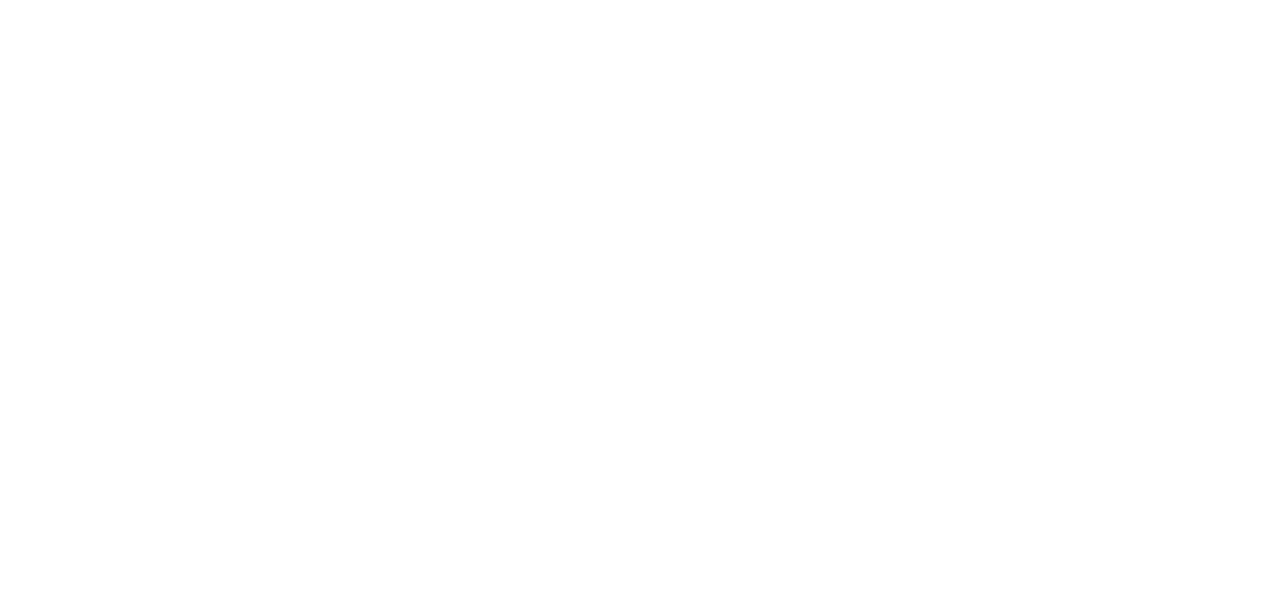
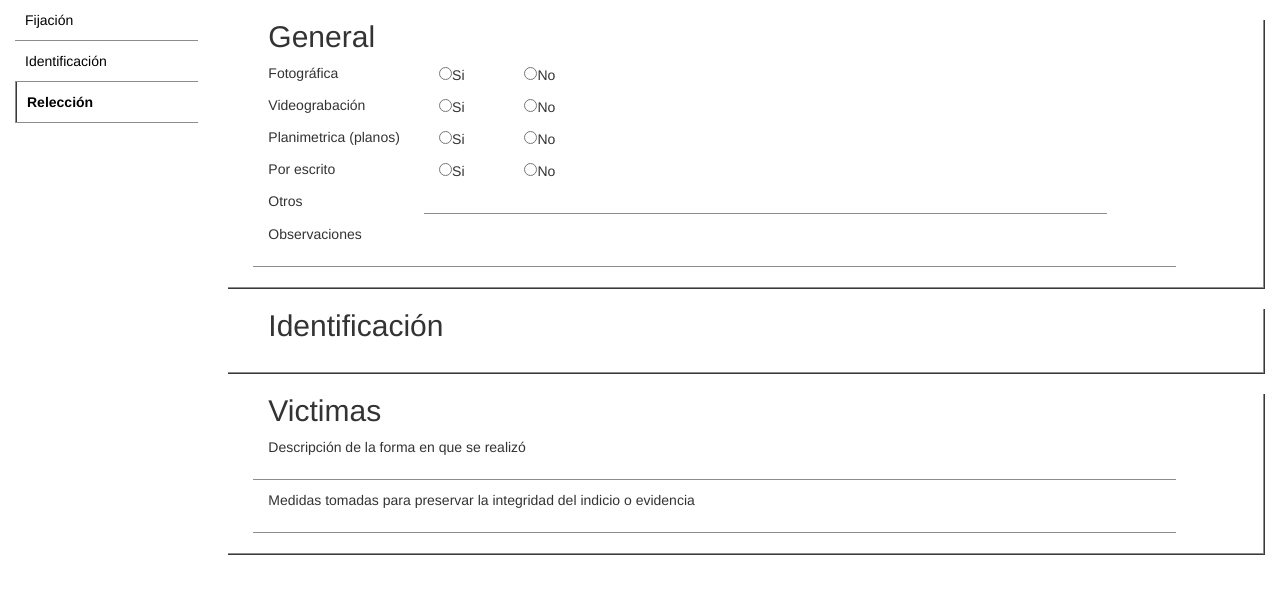
Before and after one commit to ratgr/ccmax-web, a plain HTML site: page Indicios/index.html in a window 1280 px wide. Drawn offline with nearby package versions, Linux system fonts and the light colour scheme.

Commit message:
Agrege tab de indicios

```diff
--- /dev/null
+++ b/Indicios/Indicios.css
@@ -0,0 +1,48 @@
+
+.navbar .nav {
+
+    margin-left: 5px;
+    width: 100%;
+    margin: 0;
+    display: table;
+    width: 100%;
+}
+
+.navbar .nav > li {
+    padding: 0;
+    margin: 0;
+
+    border-bottom: #8d8d8d;
+    border-bottom-width: 1px;
+    border-bottom-style: ridge;
+}
+
+
+.navbar .nav > li > a {
+    padding: 10px;
+    color: black;
+
+    width: 100%;
+}
+
+.navbar .nav .nav > lia {
+    padding-left: 30px;
+}
+
+.active > a {
+
+    font-weight: bold;
+    border-left: #8d8d8d;
+    border-left-width: 2px;
+    border-left-style: ridge;
+
+}
+
+/* hide inactive nested list */
+.navbar .nav ul.nav {
+   display: none;
+}
+/* show active nested list */
+.navbar .nav>.active>ul.nav {
+    display:block
+}
--- a/Indicios/index.html
+++ b/Indicios/index.html
@@ -0,0 +1,86 @@
+<html ng-app="App">
+    <head>
+        <link rel="stylesheet" href="../lib/bootstrap/css/bootstrap.css">
+        <script src="http://ajax.googleapis.com/ajax/libs/jquery/1.11.3/jquery.min.js"></script>
+        <script src="../lib/angular/angular.min.js"></script>
+        <script src="../lib/bootstrap/js/bootstrap.min.js"></script>
+        <script src="../lib/ui-bootstrap.min.js"></script>
+        <link rel="stylesheet" href="../LugardeLosHechos/Lugar.css">
+        <link rel="stylesheet" href="Indicios.css">
+        <script src="Indicios.js"></script>
+    </head>
+
+     <body data-spy="scroll" data-target="#myScrollspy" data-offset="20">
+        <nav class="navbar hiden-print navbar-fixed-top col-xs-3 col-md-2" id="myScrollspy">
+            <ul class="nav">
+                <li class="col-xs-12"><a href="#Fijacion" >Fijación</a></li>
+                <li class="col-xs-12"><a href="#Identificacion">Identificación</a></li>
+                <li class="col-xs-12"><a href="#Recolecion">Relección</a></li>
+            </ul>
+        </nav>
+          <div class="col-xs-9 col-lg-10 col-xs-offset-3 col-lg-offset-2">
+            <div id="Fijacion" class="Segment">
+                <h2>General</h2>
+           <div class="row">
+                    <span class="col-xs-6 col-sm-4 col-md-2 ">Fotográfica </span>
+                    <div class="col-xs-2 col-lg-1">
+                        <input type="radio">Si</input>
+                    </div>
+                    <div class="col-xs-2 col-lg-1">
+                        <input type="radio">No</input>
+                    </div>
+                </div>
+                <div class="row">
+                    <span class="col-xs-6 col-sm-4 col-md-2">Videograbación </span>
+                    <div class="col-xs-2 col-lg-1">
+                        <input type="radio">Si</input>
+                    </div>
+                    <div class="col-xs-2 col-lg-1">
+                        <input type="radio">No</input>
+                    </div>
+                </div>
+     <div class="row">
+                    <span class="col-xs-6 col-sm-4 col-md-2">Planimetrica (planos)</span>
+                    <div class="col-xs-2 col-lg-1">
+                        <input type="radio">Si</input>
+                    </div>
+                    <div class="col-xs-2 col-lg-1">
+                        <input type="radio">No</input>
+                    </div>
+                </div>
+                <div class="row">
+                    <span class="col-xs-6 col-sm-4 col-md-2 ">Por escrito </span>
+                    <div class="col-xs-2 col-lg-1">
+                        <input type="radio">Si</input>
+                    </div>
+                    <div class="col-xs-2 col-lg-1">
+                        <input type="radio">No</input>
+                    </div>
+                </div>
+                <div class="row">
+                    <span class="col-xs-6 col-sm-4 col-md-2 ">Otros </span>
+                    <input class="line-input col-xs-4 col-sm-6 col-md-8" type="text">
+                </div>
+                <div class="row">
+                    <span class="col-xs-6">Observaciones</span>
+                    <input class="line-input fullInput" type="text">
+                 </div>
+            </div>
+            <div id="Identificacion" class="Segment">
+                <h2>Identificación</h2>
+
+            </div>
+            <div id="Recolecion" class="Segment">
+                <h2>Victimas</h2>
+                <div class="row">
+                    <span class="col-xs-6">Descripción de la forma en que se realizó</span>
+                    <input class="line-input fullInput" type="text">
+                </div>
+                <div class="row">
+                    <span class="col-xs-6">Medidas tomadas para preservar la integridad del indicio o evidencia</span>
+                    <input class="line-input fullInput" type="text">
+                </div>
+            </div>
+        </div>
+    </body>
+</html>
--- a/LugardeLosHechos/Lugar.css
+++ b/LugardeLosHechos/Lugar.css
@@ -5,9 +5,6 @@
     bottom: 0;
     top:0;
 }
-
-
-
 
 .sidebar-btn {
     border: none;
@@ -77,3 +74,60 @@ input:focus {outline: none; }
     border-right-width: 2px;
     border-right-style: ridge;
 }
+
+/* Bootstrap Nav over ride */
+
+.navbar .nav {
+
+    margin-left: 5px;
+    width: 100%;
+    margin: 0;
+    display: table;
+    width: 100%;
+}
+
+.navbar .nav > li {
+    padding: 0;
+    margin: 0;
+
+    border-bottom: #8d8d8d;
+    border-bottom-width: 1px;
+    border-bottom-style: ridge;
+}
+
+
+.navbar .nav > li > a {
+    padding: 10px;
+    color: black;
+
+    width: 100%;
+}
+
+.navbar .nav .nav > lia {
+    padding-left: 30px;
+}
+
+.active > a {
+
+    font-weight: bold;
+    border-left: #8d8d8d;
+    border-left-width: 2px;
+    border-left-style: ridge;
+
+}
+
+
+.navbar .nav ul.nav {
+   display: none;
+}
+
+.navbar .nav>.active>ul.nav {
+    display:block
+}
+
+/* Autocomplete overide */
+
+.ui-autocomplete.ui-widget {
+  font-family: Verdana,Arial,sans-serif;
+  font-size: 12px;
+}
--- a/main/index.css
+++ b/main/index.css
@@ -37,8 +37,10 @@
     right: 0;
 }
 
-
-
 .calle-input {
 
 }
+
+.line-input {
+
+}
```
Also changed, not shown: LugardeLosHechos/Lugar.js (+32 -14 lines), LugardeLosHechos/index.html (+35 -25 lines), main/index.html (+5 -7 lines), Indicios/Indicios.js (added), Indicios/index.css (deleted), Indicios/index.js (deleted), lib/bootstrap/css/bootstrap-theme.min.css, lib/bootstrap/css/bootstrap.min.css.
